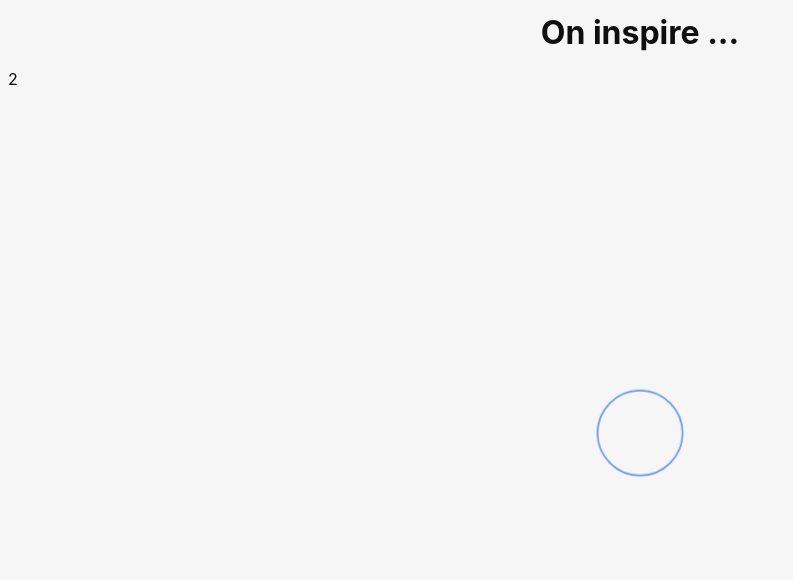
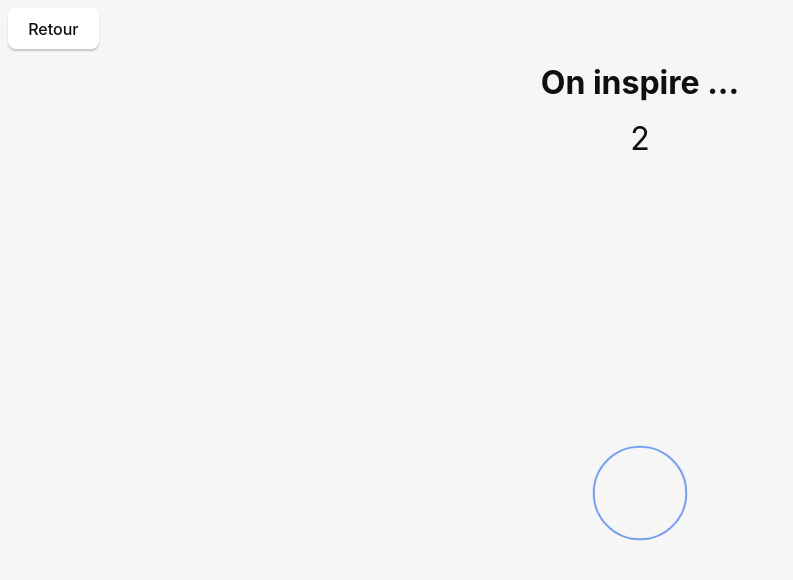
Before and after one commit to Eithliu/478, a Vue app: page / in a window 1280 px wide. Both pictures are taken after a click on the button "Démarrer la session de respiration". Shown: the top 580 px of the page, without its empty margins (0-793 px from the left). Built offline with nearby package versions, Linux system fonts and the light colour scheme.

Commit message:
add buttons

```diff
--- a/src/App.vue
+++ b/src/App.vue
@@ -1,6 +1,6 @@
 <script setup>
 import BreathPage from "./components/BreathPage.vue";
-import { breathStore } from './store';
+import { breathStore } from './store.js';
 import { ref, computed } from 'vue';
 
 const store = breathStore();
@@ -10,12 +10,25 @@ const {
 } = store;
 
 const duration = ref([4, 7, 8]);
+const sessionDuration = ref(Number);
+
+const setSessionDuration = computed(() => {
+  sessionDuration.value = 2;
+})
+
 </script>
 
 <template>
   <div class="container" v-if="store.currentPage === 'home'">
     <h1>4 7 8</h1>
     <p>Prenez le temps...</p>
+    <div class="btn-duration">
+      <button @click="setSessionDuration">2 minutes</button>
+      <button>5 minutes</button>
+      <button>10 minutes</button>
+      <button>15 minutes</button>
+      <button>20 minutes</button>
+    </div>
     <button @click="goToBreathPage">Démarrer la session de respiration</button>
   </div>
   <BreathPage v-if="store.currentPage === 'breath'" :duration="duration[0]" />
@@ -33,4 +46,9 @@ button {
   width: 50%;
   margin: auto;
 }
+.btn-duration {
+  display: flex;
+  gap: 10px;
+  margin: 0 10px 20px;
+}
 </style>
--- a/src/components/BreathPage.vue
+++ b/src/components/BreathPage.vue
@@ -1,19 +1,35 @@
 <template>
+    <div class="banner">
+        <button @click="store.goToHomepage">Retour</button>
+    </div>
     <h1>On inspire ...</h1>
-    <p v-if="countdown > 0">{{ countdown }}</p>
+    <p v-if="countdown > 0" class="timer">{{ countdown }}</p>
     <div class="circle-animation">
     </div>
 </template>
 
 <script setup>
 import { onMounted, ref, watch } from'vue';
+import { breathStore } from '../store';
 
+const store = breathStore();
+const {
+  currentPage,
+  goToHomepage
+} = store;
+
+const sentence = ref('');
+const displaySentence = () => {
+    sentence.value = 'On inspire...';
+
+}
 const props = defineProps({
     duration: {
         type: Number,
         required: true,
     }
 });
+
 const countdown = ref(props.duration);
 
 const startCountdown = () => {
@@ -38,6 +54,15 @@ watch(() => props.duration, () => {
 
 
 <style scoped>
+.timer {
+    display: flex;
+    justify-content: center;
+    font-size: 2rem;
+}
+.banner {
+    display: flex;
+
+}
 .circle-animation {
     margin: 25% auto;
     width: 50px;
@@ -46,7 +71,7 @@ watch(() => props.duration, () => {
     border-radius: 50%;
     animation-direction: alternate;
 	animation-name: breathe;
-	animation-duration: 2s;
+	animation-duration: 4s;
 	animation-iteration-count : infinite;
 	animation-timing-function: ease-in-out;
 }
--- a/src/store.js
+++ b/src/store.js
@@ -8,8 +8,13 @@ export const breathStore = defineStore('breathStore', () => {
         currentPage.value = 'breath';
     }
 
+    function goToHomepage() {
+        currentPage.value = 'home';
+    }
+
     return {
         currentPage,
         goToBreathPage,
+        goToHomepage,
     }
 });
```
